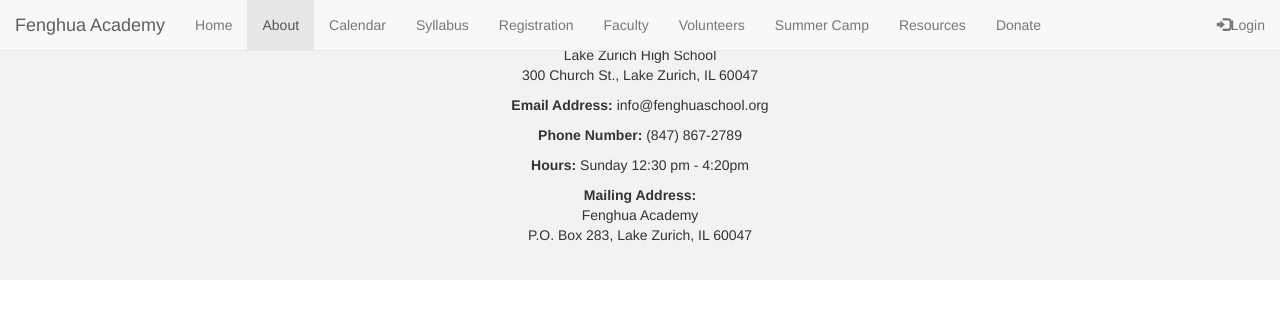
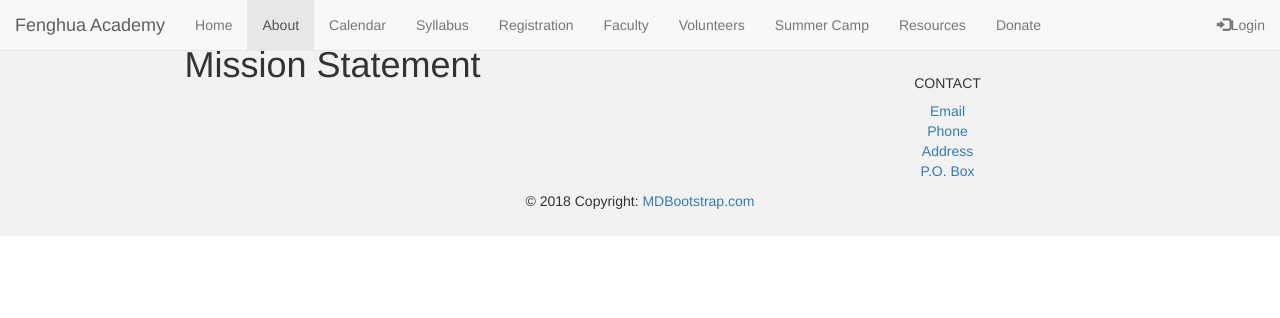
Before and after one commit to alicesf2/Chinese-School-Website, a plain HTML site: page about.html in a window 1280 px wide. Drawn offline with nearby package versions, Linux system fonts and the light colour scheme.

Commit message:
changed footer

```diff
--- a/about.html
+++ b/about.html
@@ -39,18 +39,37 @@
       </div>
     </nav>
 
-    <footer class="container-fluid text-center">
-      <p><strong>School Address:</strong></br>
-        Lake Zurich High School</br>
-        300 Church St., Lake Zurich, IL 60047</p>
-      <p><strong>Email Address:</strong> info@fenghuaschool.org
-      </p>
-      <p><strong>Phone Number:</strong> (847) 867-2789</p>
-      <p><strong>Hours:</strong> Sunday 12:30 pm - 4:20pm</p>
-      <p><strong>Mailing Address:</strong></br>
-        Fenghua Academy</br>
-        P.O. Box 283, Lake Zurich, IL 60047</p>
+    <footer class="page-footer font-small blue pt-4 mt-4">
+      <div class="container-fluid text-center text-md-left">
+        <div class="row">
+          <div class="col-md-6 mt-md-0 mt-3">
+            <h1>Mission Statement</h1>
+          </div>
+          <hr class="clearfix w-100 d-md-none pb-3">
+          <div class="col-md-6 mb-md-0 mb-3">
+            <h5 class="text-uppercase">Contact</h5>
+            <ul class="list-unstyled">
+              <li>
+                <a href="#!">Email</a>
+              </li>
+              <li>
+                <a href="#!">Phone</a>
+              </li>
+              <li>
+                <a href="#!">Address</a>
+              </li>
+              <li>
+                <a href="#!">P.O. Box</a>
+              </li>
+            </ul>
+          </div>
+        </div>
+      </div>
+      <div class="footer-copyright text-center py-3">© 2018 Copyright:
+        <a href="https://mdbootstrap.com/bootstrap-tutorial/"> MDBootstrap.com</a>
+      </div>
     </footer>
+
 
   </body>
 </html>
```
Also changed, not shown: calendar.html (+30 -11 lines), faculty.html (+30 -12 lines).
